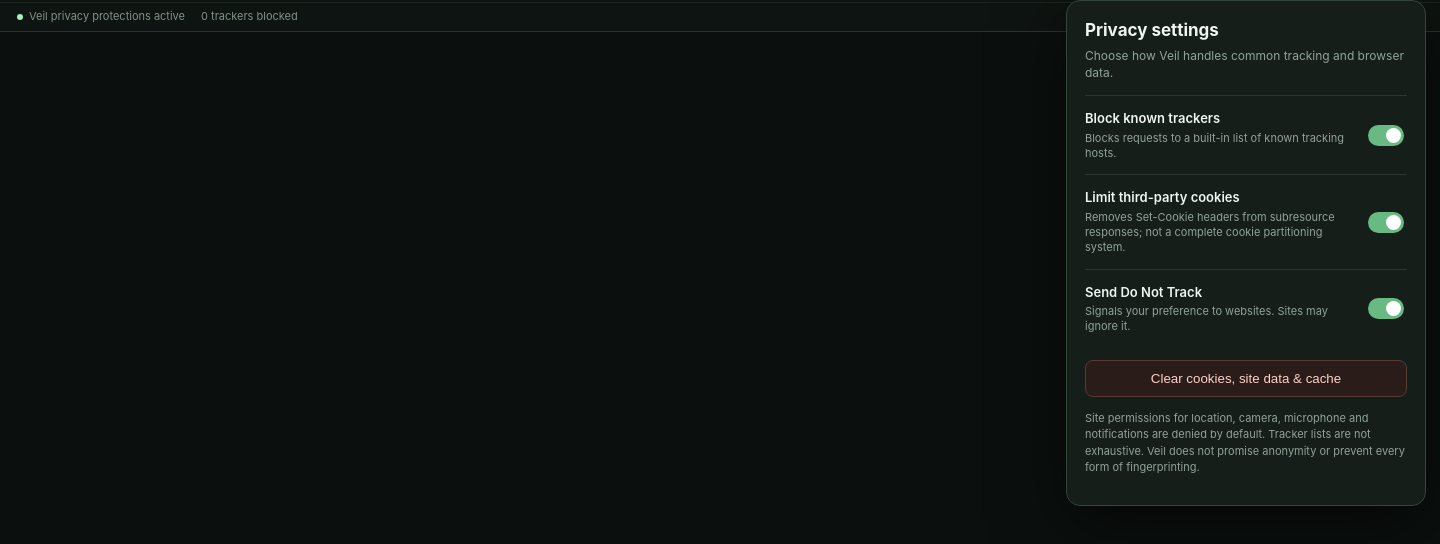
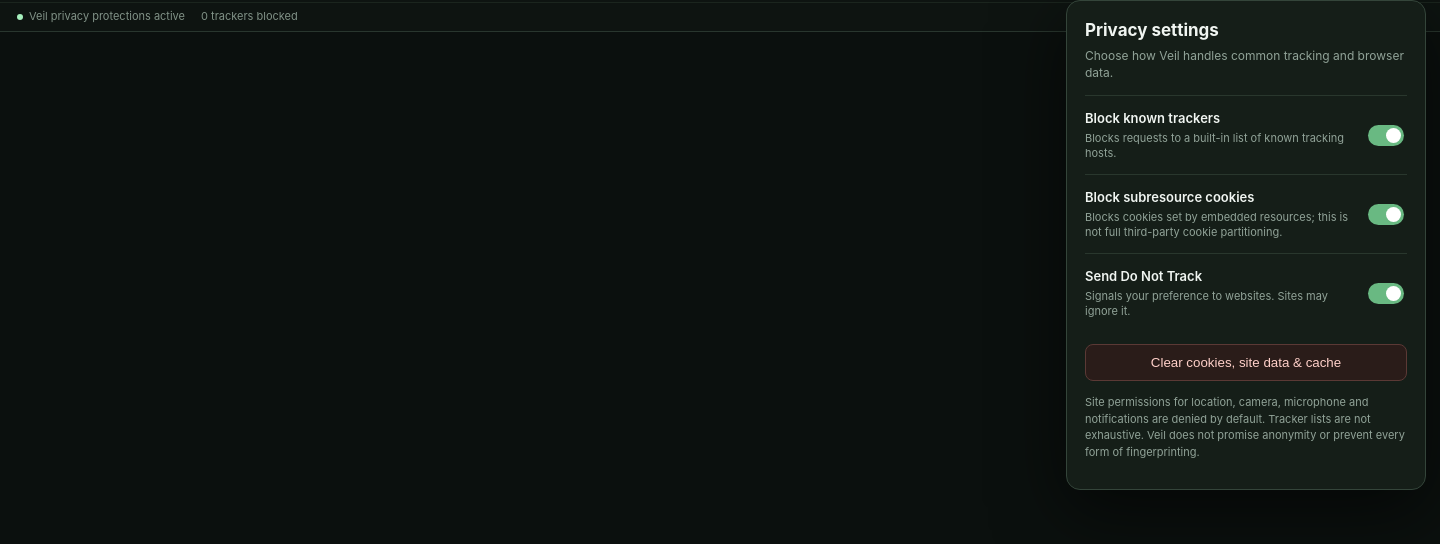
Before and after one commit to AzureMC-projects/Veil, an Electron app: page index.html in a window 1440 px wide. Both pictures are taken after a click on the button "Privacy settings". Shown: the part 94-638 px from the top of the page. Drawn offline with Linux system fonts and the light colour scheme; no server answers.

Commit message:
Clarify cookie protection scope

```diff
--- a/index.html
+++ b/index.html
@@ -40,7 +40,7 @@
 <aside class="settings" id="settings" aria-label="Privacy settings">
   <h2>Privacy settings</h2><p class="sub">Choose how Veil handles common tracking and browser data.</p>
   <label class="setting"><span><strong>Block known trackers</strong><small>Blocks requests to a built-in list of known tracking hosts.</small></span><input class="switch" id="blockTrackers" type="checkbox" checked></label>
-  <label class="setting"><span><strong>Limit third-party cookies</strong><small>Removes Set-Cookie headers from subresource responses; not a complete cookie partitioning system.</small></span><input class="switch" id="blockCookies" type="checkbox" checked></label>
+  <label class="setting"><span><strong>Block subresource cookies</strong><small>Blocks cookies set by embedded resources; this is not full third-party cookie partitioning.</small></span><input class="switch" id="blockCookies" type="checkbox" checked></label>
   <label class="setting"><span><strong>Send Do Not Track</strong><small>Signals your preference to websites. Sites may ignore it.</small></span><input class="switch" id="dnt" type="checkbox" checked></label>
   <button class="clear" id="clearData">Clear cookies, site data &amp; cache</button>
   <p class="note">Site permissions for location, camera, microphone and notifications are denied by default. Tracker lists are not exhaustive. Veil does not promise anonymity or prevent every form of fingerprinting.</p>
```
